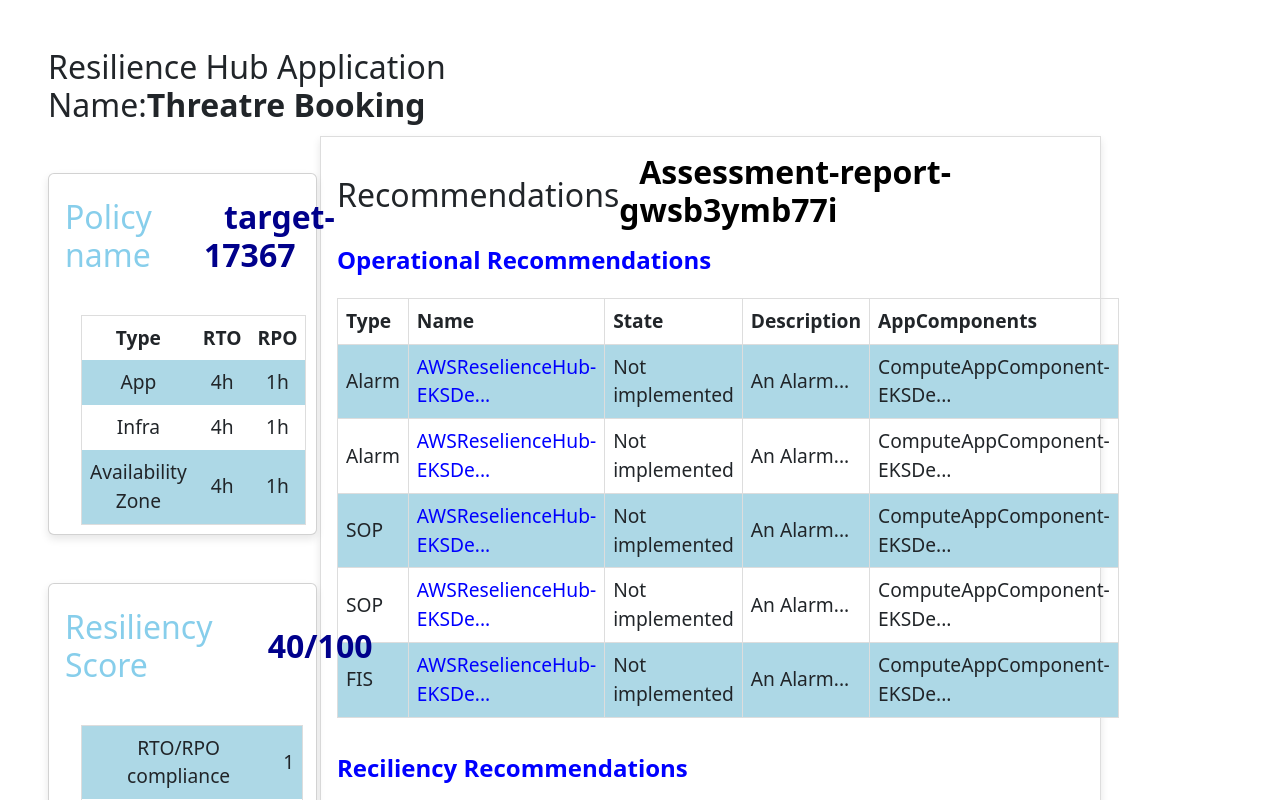
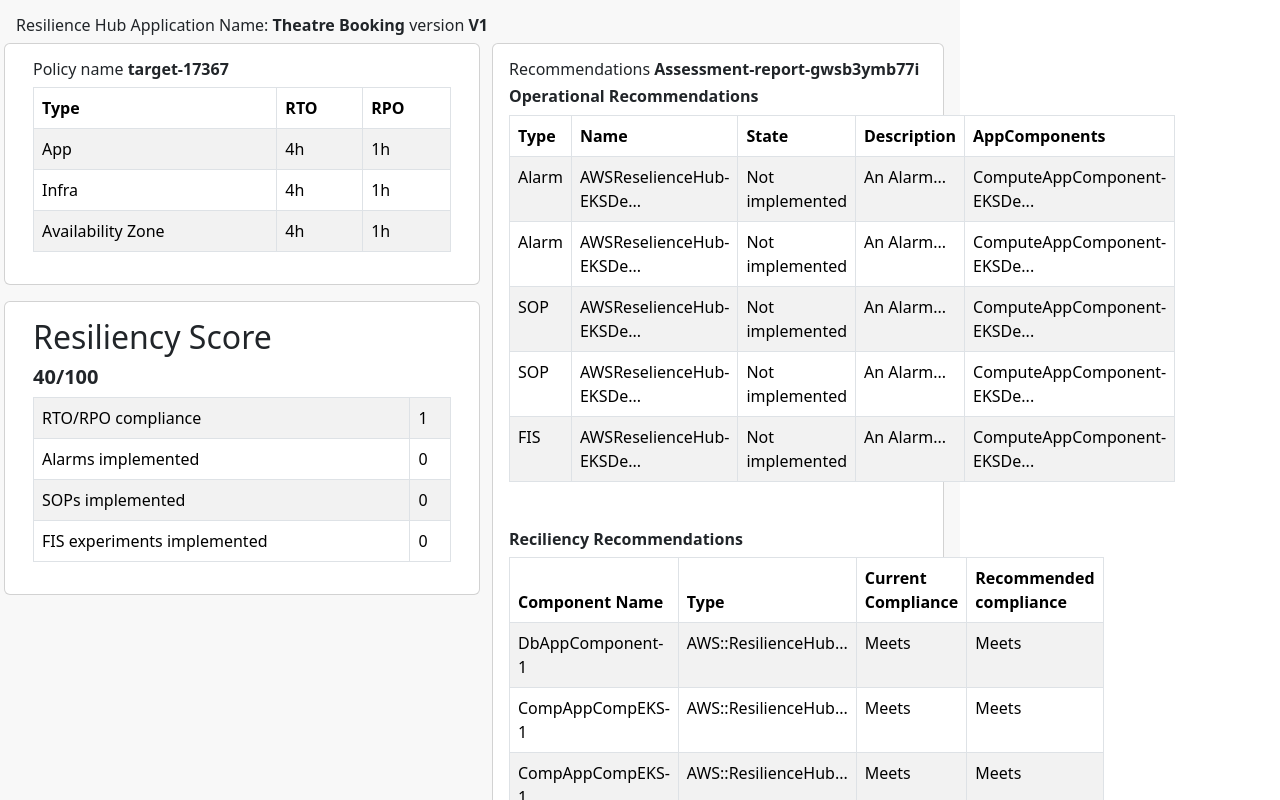
Before and after one commit to VaseemFathima-36/resilience-hub-page, a React (Create React App) app: page / in a window 1280 px wide. Shown: the top 800 px of the page. Built offline with nearby package versions, Linux system fonts and the light colour scheme.

Commit message:
new changes

```diff
--- a/src/components/prakash/ResilienceHub.css
+++ b/src/components/prakash/ResilienceHub.css
@@ -1,132 +1,3 @@
-/* In CardsLayout.css */
-
-.cards-layout {
-    display: flex;
-    justify-content: center;
-
-  }
-
-  .column {
-    width: 50%; /* Adjust the width as needed */
-  }
-
-  .card,
-  .big-card {
-    border: 1px solid #ddd;
-    box-shadow: 0 4px 8px rgba(0, 0, 0, 0.1);
-    margin-bottom: 16px;
-  }
-   .big-card-style{
-    margin-top: 8.5rem;
-    margin-left: -50%;
-    width: 122%;
-    height: 84%;
-   }
-  .card-body,
-  .big-card .card-body {
-    padding: 16px;
-  }
-
-  /* .card-title{
-    font-size: 18px;
-    margin-bottom: 12px;
-    display: inline-block;
-  } */
-  .card-title {
-    display: flex;
-    align-items: center;
-  }
-   .h2-title {
-    margin-top: 0.5rem;
-    color: skyblue;
-   }
-  .card-title b {
-    margin-right: 10px; /* Adjust the margin as needed */
-    margin-left: 20px;
-    color: darkblue;
-    font-size: xx-large;
-  }
-  .big-card .card-title {
-    font-size: 18px;
-    margin-bottom: 12px;
-  }
-  .evenRow {
-    background-color: transparent; /* No background color for even rows */
-  }
-
-  .oddRow {
-    background-color: lightblue; /* Light blue background color for odd rows */
-  }
-
-  .evenRow-last-table {
-    background-color: transparent; /* No background color for even rows */
-  }
-
-  .oddRow-last-table {
-    background-color: lightgray; /* Light blue background color for odd rows */
-  }
-  .big-card table {
-    width: 100%;
-    border-collapse: collapse;
-    margin-top: 20px; /* Adjust as needed */
-    height: 260px;
-    font-size: larger;
-  }
-
-  .big-card th,
-  .big-card td {
-    border: 1px solid #ddd;
-    padding: 8px;
-    text-align: left;
-  }
-  .table-1{
-    border: 1px solid #ddd;
-    width: 70%;
-    height: 200px;
-    margin-left: 1rem;
-    margin-top: 2rem;
-    font-size: larger;
-    text-align: center;
-
-  }
-  th, td {
-    padding: 8px;
-    text-align: center;
-    border: 1px solid #ddd;
-  }
-  /* .table-1 th:first-child,
-  .table-1 td:first-child{
-     text-align: right;
-  } */
-  .table-2{
-    border: 1px solid #ddd;
-    width: 70%;
-    height: 200px;
-    margin-left: 1rem;
-    margin-top: 2rem;
-    font-size: larger;
-  }
-  .card-1{
-    height: 324px;
-    width: 42%;
-    margin-top: 3rem;
-    margin-left: 3rem;
-  }
-  .card-body-1{
-    width: 131%;
-    height: 360px;
-  }
-  .big-card-heading{
-    color: black;
-  }
-  .h2-style{
-    margin-top: 3rem;
-    margin-left: 3rem;
-  }
-  .name-link-style{
-    color:blue
-  }
-  .big-card-heading-2{
-    color: blue;
-    font-size: x-large;
-  }
+.main-background {
+  background-color: #F8F8F8;
+}
--- a/src/components/prakash/ResilienceHub.js
+++ b/src/components/prakash/ResilienceHub.js
@@ -40,17 +40,22 @@
 
 
     return (
-        <div className="cards-layout">
+        <div className="w-75 p-3 main-background">
 
             {/* First Column */}
-            <div className="column">
-                <h2 className='h2-style'>Resilience Hub Application Name:<b>Threatre Booking</b></h2>
-                <div className="card card-1">
-                    <div className="card-body card-body-1">
-                        <h5 className="card-title"><h2 className='h2-title'>Policy name </h2><span className="target"><b>target-17367</b></span></h5>
-
+            <div className='row'>
+                <h6 className='text-start title'>
+                    <span>Resilience Hub Application Name:{' '}</span>
+                    <span><b>Theatre Booking</b>{' '}</span>
+                    <span>version{' '}<b>V1</b></span>
+                </h6>
+                <div className="col-sm-6">
+                    <div className='row'>
+                        <div className="card">
+                            <div className="card-body">
+                                <h6 className="card-title">Policy name <span className="target"><b>target-17367</b></span></h6>
                                 {/* Content for the first card */}
-                        <table className='table-1'>
+                                <table className='table table-striped table-bordered'>
                                     <thead>
                                         <tr>
                                             <th>Type</th>
@@ -71,12 +76,14 @@
                             </div>
                         </div>
 
-                <div className="card card-1">
+                    </div>
+                    <div className='row mt-3'>
+                        <div className="card">
                             <div className="card-body card-body-1">
                                 <h5 className="card-title"><h2 className='h2-title'>Resiliency Score </h2><span className="target"><b>40/100</b></span></h5>
 
                                 {/* Content for the second card */}
-                        <table className='table-2'>
+                                <table className='table table-bordered table-striped'>
                                     {/* <thead>
                                         <tr>
                                             <th>ID</th>
@@ -96,14 +103,19 @@
                             </div>
                         </div>
                     </div>
-
+                </div>
                 {/* Second Column */}
-            <div className="column">
-                <div className="big-card big-card-style">
+                <div className="col-sm-6">
+                    <div className="card">
                         <div className="card-body">
-                    <h5 className="card-title"><h2 style={{marginTop:'1rem'}}>Recommendations </h2><span className="target"><b style={{color:'black',marginTop:'2rem'}}>Assessment-report-gwsb3ymb77i</b></span></h5>
-                      <b className='big-card-heading-2'>Operational Recommendations</b>
-                                <table>
+                            <h6 className="card-title">
+                                <span>Recommendations </span>
+                                <span >
+                                    <b>Assessment-report-gwsb3ymb77i</b>
+                                </span>
+                            </h6>
+                            <h6><b>Operational Recommendations</b></h6>
+                            <table className='table table-bordered table-striped'>
                                 <thead>
                                     <tr>
                                         <th>Type</th>
@@ -130,8 +142,8 @@
 
                         <div className="card-body">
 
-                                <b className='big-card-heading-2'>Reciliency Recommendations</b>
-                                <table>
+                            <h6><b>Reciliency Recommendations</b></h6>
+                            <table className='table table-bordered table-striped'>
                                 <thead>
                                     <tr>
                                         <th>Component Name</th>
@@ -156,6 +168,10 @@
                     </div>
                 </div>
             </div>
+
+
+
+        </div>
     );
 };
 
```
Lines whose indentation alone changed are shown as unchanged.
